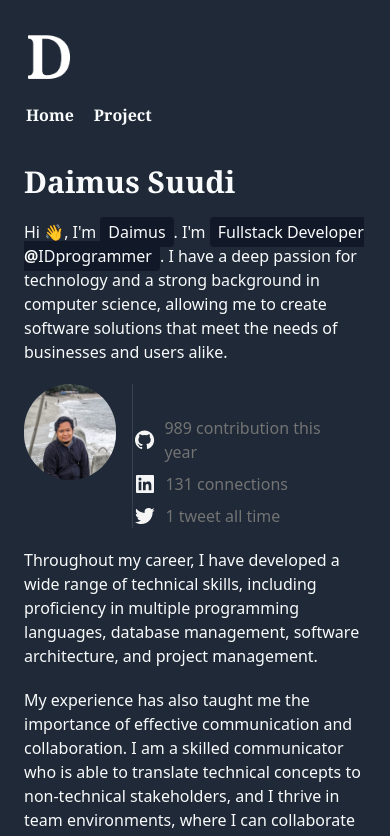
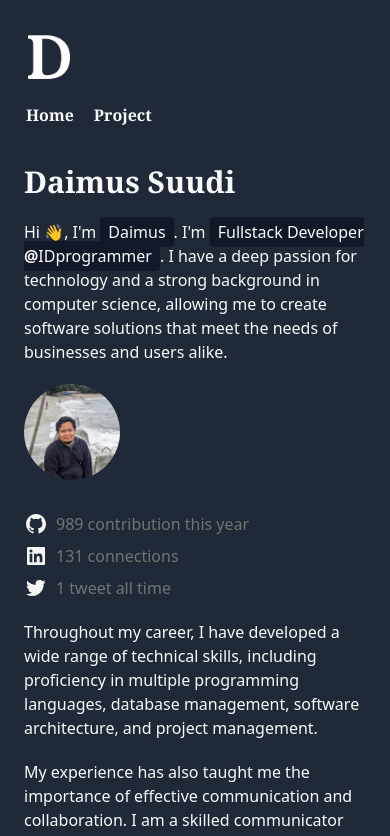
Before and after one commit to daimus/daimus.id, a Next.js app: page / in a window 390 px wide. Shown: the top 836 px of the page. Built offline with nearby package versions, Linux system fonts and the light colour scheme.

Commit message:
fix: social responsive

```diff
--- a/src/pages/api/hello.ts
+++ /dev/null
@@ -1,13 +0,0 @@
-// Next.js API route support: https://nextjs.org/docs/api-routes/introduction
-import type { NextApiRequest, NextApiResponse } from 'next'
-
-type Data = {
-  name: string
-}
-
-export default function handler(
-  req: NextApiRequest,
-  res: NextApiResponse<Data>
-) {
-  res.status(200).json({ name: 'John Doe' })
-}
--- a/src/pages/index.tsx
+++ b/src/pages/index.tsx
@@ -14,18 +14,17 @@ export default function Home() {
                 <p className="my-5">
                     Hi 👋, I&apos;m <span className="p-1 px-2 rounded bg-gray-900 font-medium">Daimus</span>. I&apos;m <span className="p-1 px-2 rounded bg-gray-900 font-medium"> Fullstack Developer <span className="font-extrabold">@</span>IDprogrammer</span>. I have a deep passion for technology and a strong background in computer science, allowing me to create software solutions that meet the needs of businesses and users alike.
                 </p>
-                <div className="flex">
+                <div className="flex flex-col md:flex-row">
                     <div>
                         <Image src="/profile.jpg" alt="Daimus Suudi" width={200} height={200} className="rounded-full w-24 h-24" />
                     </div>
-                    <div className="border-l mx-4 border-gray-700">
-
+                    <div className="md:border-l md:mx-4 border-gray-700">
                         <div className="mt-8 md:mt-0 ml-0 md:ml-6 space-y-2 text-neutral-500 dark:text-neutral-100">
-                            <Link rel="noopener noreferrer" target="_blank" href="https://twitter.com/daimus_suudi" className="flex items-center gap-2">
+                            <Link rel="noopener noreferrer" target="_blank" href="https://github.com/daimus" className="flex items-center gap-2">
                                 <svg xmlns="http://www.w3.org/2000/svg" width="24" height="24" viewBox="0 0 24 24" className="fill-neutral-100"><path fillRule="evenodd" clipRule="evenodd" d="M12.026 2c-5.509 0-9.974 4.465-9.974 9.974 0 4.406 2.857 8.145 6.821 9.465.499.09.679-.217.679-.481 0-.237-.008-.865-.011-1.696-2.775.602-3.361-1.338-3.361-1.338-.452-1.152-1.107-1.459-1.107-1.459-.905-.619.069-.605.069-.605 1.002.07 1.527 1.028 1.527 1.028.89 1.524 2.336 1.084 2.902.829.091-.645.351-1.085.635-1.334-2.214-.251-4.542-1.107-4.542-4.93 0-1.087.389-1.979 1.024-2.675-.101-.253-.446-1.268.099-2.64 0 0 .837-.269 2.742 1.021a9.582 9.582 0 0 1 2.496-.336 9.554 9.554 0 0 1 2.496.336c1.906-1.291 2.742-1.021 2.742-1.021.545 1.372.203 2.387.099 2.64.64.696 1.024 1.587 1.024 2.675 0 3.833-2.33 4.675-4.552 4.922.355.308.675.916.675 1.846 0 1.334-.012 2.41-.012 2.737 0 .267.178.577.687.479C19.146 20.115 22 16.379 22 11.974 22 6.465 17.535 2 12.026 2z"/></svg>
                                 989 contribution this year
                             </Link>
-                            <Link rel="noopener noreferrer" target="_blank" href="https://twitter.com/daimus_suudi" className="flex items-center gap-2">
+                            <Link rel="noopener noreferrer" target="_blank" href="https://linkedin.com/in/daimus" className="flex items-center gap-2">
                                 <svg xmlns="http://www.w3.org/2000/svg" width="24" height="24" viewBox="0 0 24 24" className="fill-neutral-100"><path d="M20 3H4a1 1 0 0 0-1 1v16a1 1 0 0 0 1 1h16a1 1 0 0 0 1-1V4a1 1 0 0 0-1-1zM8.339 18.337H5.667v-8.59h2.672v8.59zM7.003 8.574a1.548 1.548 0 1 1 0-3.096 1.548 1.548 0 0 1 0 3.096zm11.335 9.763h-2.669V14.16c0-.996-.018-2.277-1.388-2.277-1.39 0-1.601 1.086-1.601 2.207v4.248h-2.667v-8.59h2.56v1.174h.037c.355-.675 1.227-1.387 2.524-1.387 2.704 0 3.203 1.778 3.203 4.092v4.71z"/></svg>
                                 131 connections
                             </Link>
```
Also changed, not shown: 2 other files (tests, documents, lock files or other folders).
